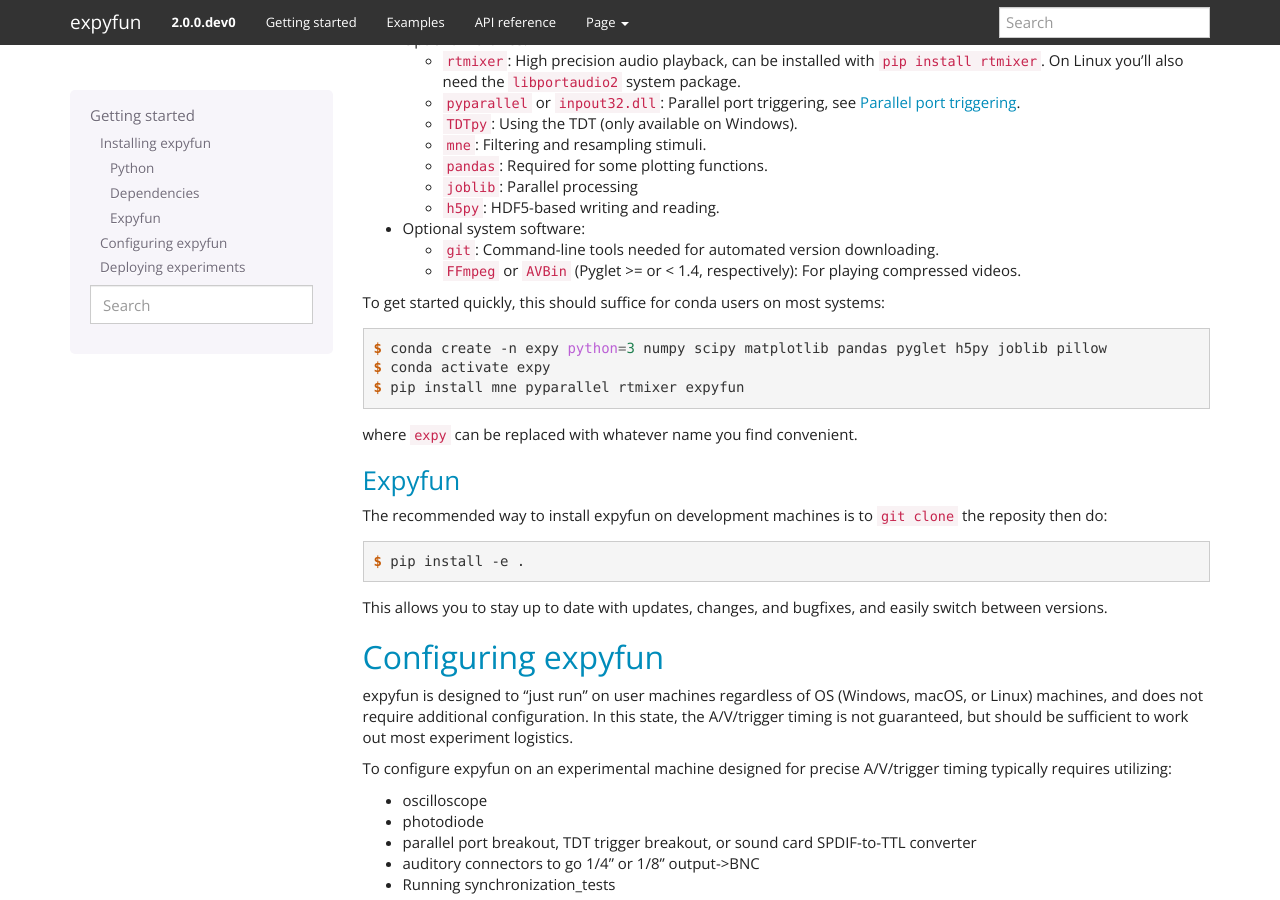
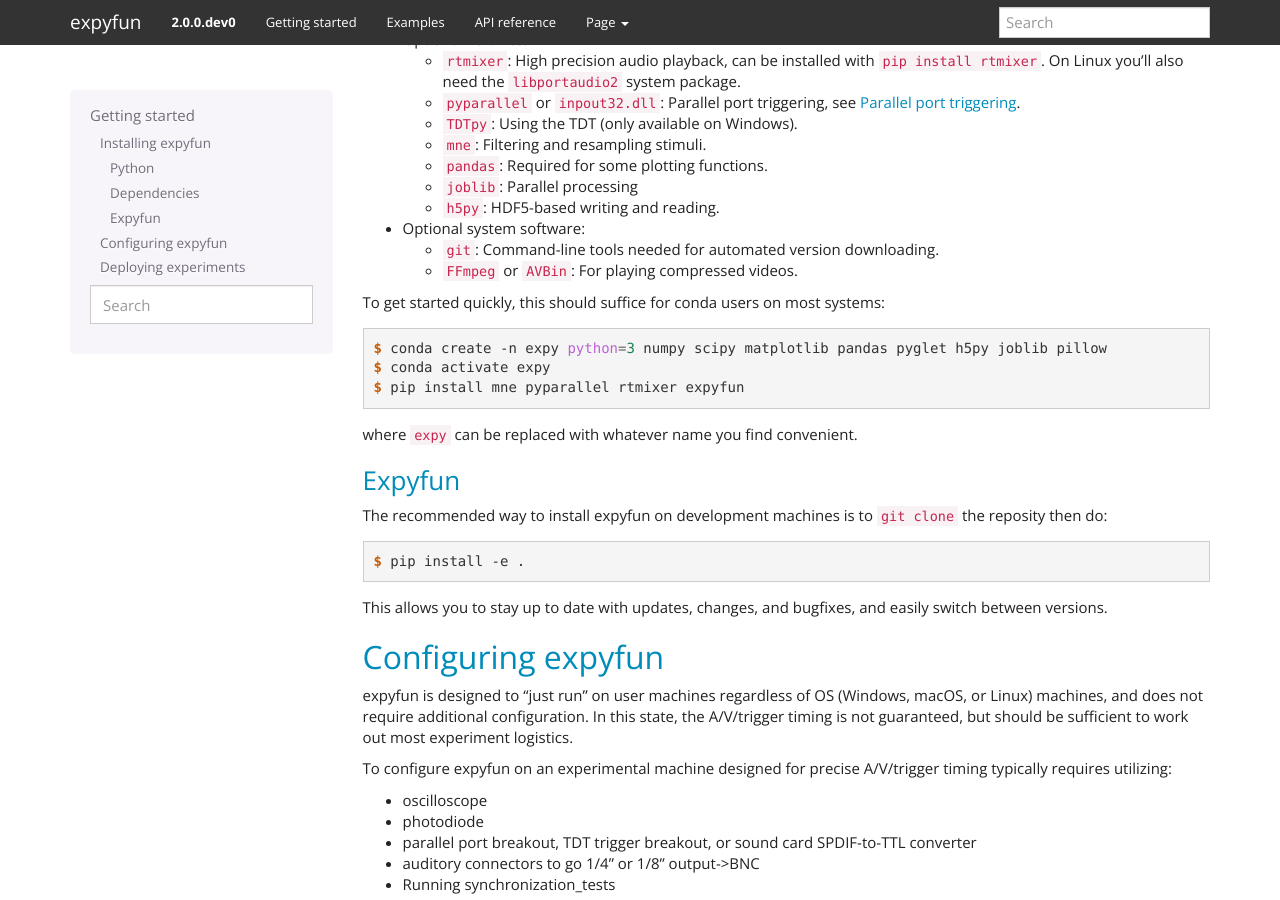
Before and after one commit to LABSN/expyfun, a Sphinx documentation site: the page built from doc/getting_started.rst, in a window 1280 px wide and 900 px high, scrolled down 602 px. Built offline with Sphinx 7.4.7, drawn with Linux system fonts in a browser that asks for light colours.

Commit message:
FIX: Again

```diff
--- a/doc/getting_started.rst
+++ b/doc/getting_started.rst
@@ -47,7 +47,7 @@
 - Optional system software:
 
   - ``git``: Command-line tools needed for automated version downloading.
-  - ``FFmpeg`` or ``AVBin`` (Pyglet >= or < 1.4, respectively): For playing compressed videos.
+  - ``FFmpeg`` or ``AVBin``: For playing compressed videos.
 
 To get started quickly, this should suffice for conda users on most systems:
 
```
Also changed, not shown: 2 other files.
